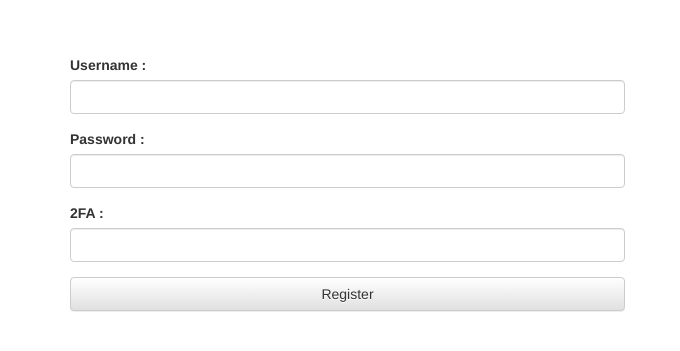
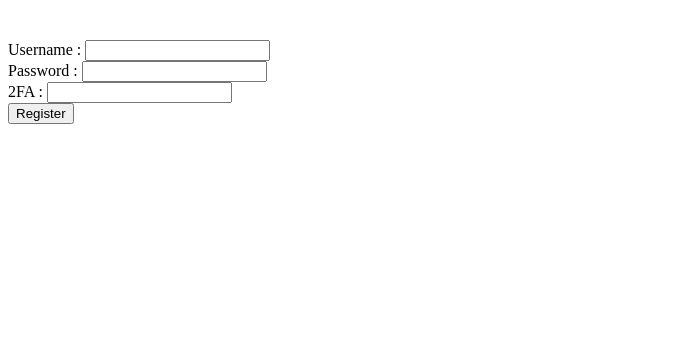
Before and after one commit to pkkemp/Assignment-4-Docker-Kube, a Flask app: page /register in a window 1280 px wide. Shown: the top 351 px of the page, without its empty margins (0-680 px from the left). Run offline with Flask 2, Linux system fonts and the light colour scheme; some libraries are stand-ins or nearby versions.

Commit message:
remove style

```diff
--- a/templates/index.html
+++ b/templates/index.html
@@ -4,10 +4,7 @@
     <meta charset="UTF-8">
     <meta name="viewport" content="width=device-width, initial-scale=1.0">
     <meta http-equiv="X-UA-Compatible" content="ie=edge">
-    <link rel="stylesheet" href="https://cdnjs.cloudflare.com/ajax/libs/meyer-reset/2.0/reset.min.css">
     <title>Home</title>
-    <link rel="stylesheet" href="https://maxcdn.bootstrapcdn.com/bootstrap/3.3.7/css/bootstrap.min.css" integrity="sha384-BVYiiSIFeK1dGmJRAkycuHAHRg32OmUcww7on3RYdg4Va+PmSTsz/K68vbdEjh4u" crossorigin="anonymous">
-    <link rel="stylesheet" href="https://maxcdn.bootstrapcdn.com/bootstrap/3.3.7/css/bootstrap-theme.min.css" integrity="sha384-rHyoN1iRsVXV4nD0JutlnGaslCJuC7uwjduW9SVrLvRYooPp2bWYgmgJQIXwl/Sp" crossorigin="anonymous">
 </head>
 <body>
     <div class="container">
@@ -21,8 +18,5 @@
         </div>
     </div>
 
-
-<!-- Latest compiled and minified JavaScript -->
-<script src="https://maxcdn.bootstrapcdn.com/bootstrap/3.3.7/js/bootstrap.min.js" integrity="sha384-Tc5IQib027qvyjSMfHjOMaLkfuWVxZxUPnCJA7l2mCWNIpG9mGCD8wGNIcPD7Txa" crossorigin="anonymous"></script>
 </body>
 </html>
--- a/templates/login.html
+++ b/templates/login.html
@@ -4,10 +4,7 @@
     <meta charset="UTF-8">
     <meta name="viewport" content="width=device-width, initial-scale=1.0">
     <meta http-equiv="X-UA-Compatible" content="ie=edge">
-    <link rel="stylesheet" href="https://cdnjs.cloudflare.com/ajax/libs/meyer-reset/2.0/reset.min.css">
     <title>Login | Flask</title>
-    <link rel="stylesheet" href="https://maxcdn.bootstrapcdn.com/bootstrap/3.3.7/css/bootstrap.min.css" integrity="sha384-BVYiiSIFeK1dGmJRAkycuHAHRg32OmUcww7on3RYdg4Va+PmSTsz/K68vbdEjh4u" crossorigin="anonymous">
-    <link rel="stylesheet" href="https://maxcdn.bootstrapcdn.com/bootstrap/3.3.7/css/bootstrap-theme.min.css" integrity="sha384-rHyoN1iRsVXV4nD0JutlnGaslCJuC7uwjduW9SVrLvRYooPp2bWYgmgJQIXwl/Sp" crossorigin="anonymous">
 </head>
 <body>
     <div class="container">
@@ -36,8 +33,5 @@
         </div>
     </div>
 
-
-<!-- Latest compiled and minified JavaScript -->
-<script src="https://maxcdn.bootstrapcdn.com/bootstrap/3.3.7/js/bootstrap.min.js" integrity="sha384-Tc5IQib027qvyjSMfHjOMaLkfuWVxZxUPnCJA7l2mCWNIpG9mGCD8wGNIcPD7Txa" crossorigin="anonymous"></script>
 </body>
 </html>
--- a/templates/register.html
+++ b/templates/register.html
@@ -4,10 +4,7 @@
     <meta charset="UTF-8">
     <meta name="viewport" content="width=device-width, initial-scale=1.0">
     <meta http-equiv="X-UA-Compatible" content="ie=edge">
-    <link rel="stylesheet" href="https://cdnjs.cloudflare.com/ajax/libs/meyer-reset/2.0/reset.min.css">
     <title>Register | Flask</title>
-    <link rel="stylesheet" href="https://maxcdn.bootstrapcdn.com/bootstrap/3.3.7/css/bootstrap.min.css" integrity="sha384-BVYiiSIFeK1dGmJRAkycuHAHRg32OmUcww7on3RYdg4Va+PmSTsz/K68vbdEjh4u" crossorigin="anonymous">
-    <link rel="stylesheet" href="https://maxcdn.bootstrapcdn.com/bootstrap/3.3.7/css/bootstrap-theme.min.css" integrity="sha384-rHyoN1iRsVXV4nD0JutlnGaslCJuC7uwjduW9SVrLvRYooPp2bWYgmgJQIXwl/Sp" crossorigin="anonymous">
 </head>
 <body>
     <div class="container">
@@ -35,8 +32,5 @@
         </div>
     </div>
 
-
-<!-- Latest compiled and minified JavaScript -->
-<script src="https://maxcdn.bootstrapcdn.com/bootstrap/3.3.7/js/bootstrap.min.js" integrity="sha384-Tc5IQib027qvyjSMfHjOMaLkfuWVxZxUPnCJA7l2mCWNIpG9mGCD8wGNIcPD7Txa" crossorigin="anonymous"></script>
 </body>
 </html>
--- a/templates/spell_check.html
+++ b/templates/spell_check.html
@@ -4,10 +4,7 @@
     <meta charset="UTF-8">
     <meta name="viewport" content="width=device-width, initial-scale=1.0">
     <meta http-equiv="X-UA-Compatible" content="ie=edge">
-    <link rel="stylesheet" href="https://cdnjs.cloudflare.com/ajax/libs/meyer-reset/2.0/reset.min.css">
     <title>Spell Check | Flask</title>
-    <link rel="stylesheet" href="https://maxcdn.bootstrapcdn.com/bootstrap/3.3.7/css/bootstrap.min.css" integrity="sha384-BVYiiSIFeK1dGmJRAkycuHAHRg32OmUcww7on3RYdg4Va+PmSTsz/K68vbdEjh4u" crossorigin="anonymous">
-    <link rel="stylesheet" href="https://maxcdn.bootstrapcdn.com/bootstrap/3.3.7/css/bootstrap-theme.min.css" integrity="sha384-rHyoN1iRsVXV4nD0JutlnGaslCJuC7uwjduW9SVrLvRYooPp2bWYgmgJQIXwl/Sp" crossorigin="anonymous">
 </head>
 <body>
     <div class="container">
@@ -28,8 +25,5 @@
         </div>
     </div>
 
-
-<!-- Latest compiled and minified JavaScript -->
-<script src="https://maxcdn.bootstrapcdn.com/bootstrap/3.3.7/js/bootstrap.min.js" integrity="sha384-Tc5IQib027qvyjSMfHjOMaLkfuWVxZxUPnCJA7l2mCWNIpG9mGCD8wGNIcPD7Txa" crossorigin="anonymous"></script>
 </body>
 </html>
```
Also changed, not shown: 1 other file.
